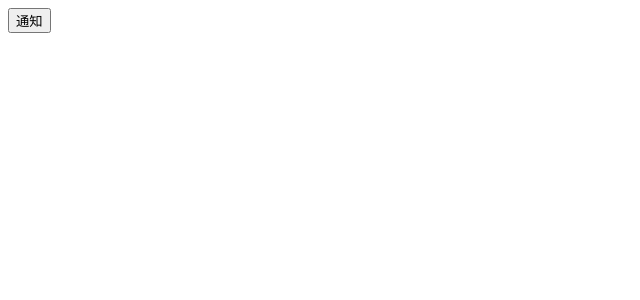
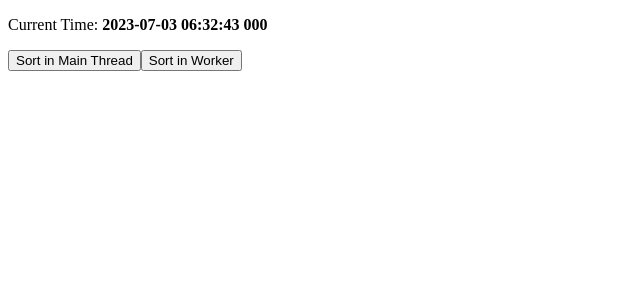
Before and after one commit to maomao124/vueuse-test, a Vue app: page / in a window 1280 px wide. Shown: the top 300 px of the page, without its empty margins (0-640 px from the left). Built offline with nearby package versions, Linux system fonts and the light colour scheme.

Commit message:
useWebWorkerFn

```diff
--- a/src/main.ts
+++ b/src/main.ts
@@ -1,4 +1,4 @@
 import { createApp } from 'vue'
-import App from './view/View21.vue'
+import App from './view/View22.vue'
 
 createApp(App).mount('#app')
--- /dev/null
+++ b/src/view/View22.vue
@@ -0,0 +1,59 @@
+<template>
+
+  <p>Current Time: <b>{{ computedTime }}</b></p>
+  <button @click="baseSort">
+    Sort in Main Thread
+  </button>
+  <button v-if="!running" @click="workerSort">
+    Sort in Worker
+  </button>
+  <button v-else class="orange" @click="workerTerminate('PENDING')">
+    Terminate Worker
+  </button>
+  <p v-if="data">
+    Thread: <strong>{{ runner }}</strong><br>
+    Result: <strong>{{ data }}</strong>
+  </p>
+</template>
+
+<script setup lang="ts">
+import {useDateFormat, useTimestamp, useWebWorkerFn} from "@vueuse/core";
+import {computed, nextTick, ref} from "vue";
+
+function heavyTask()
+{
+  const randomNumber = () => Math.trunc(Math.random() * 5_000_00)
+  const numbers: number[] = Array(5_000_000).fill(undefined).map(randomNumber)
+  numbers.sort()
+  return numbers.slice(0, 5)
+}
+
+const {workerFn, workerStatus, workerTerminate} = useWebWorkerFn(heavyTask)
+const time = useTimestamp()
+const computedTime = useDateFormat(time, 'YYYY-MM-DD HH:mm:ss SSS')
+const running = computed(() => workerStatus.value === 'RUNNING')
+
+const data = ref<number[] | null>(null)
+const runner = ref('')
+
+async function baseSort()
+{
+  data.value = null
+  await nextTick()
+  data.value = heavyTask()
+  runner.value = 'Main'
+}
+
+async function workerSort()
+{
+  data.value = null
+  await nextTick()
+  data.value = await workerFn()
+  runner.value = 'Worker'
+}
+
+</script>
+
+<style scoped>
+
+</style>
```
